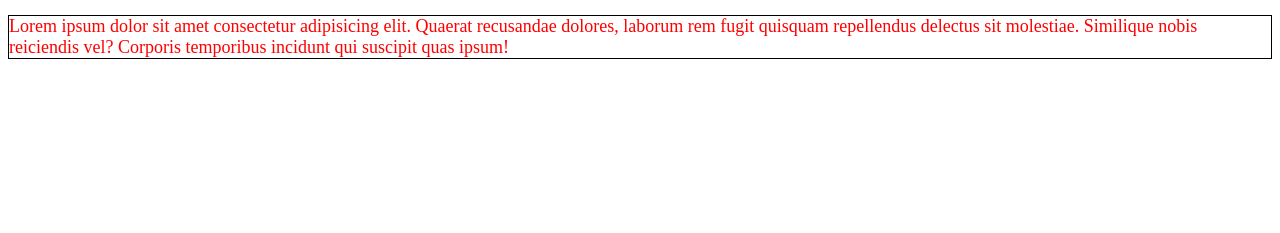
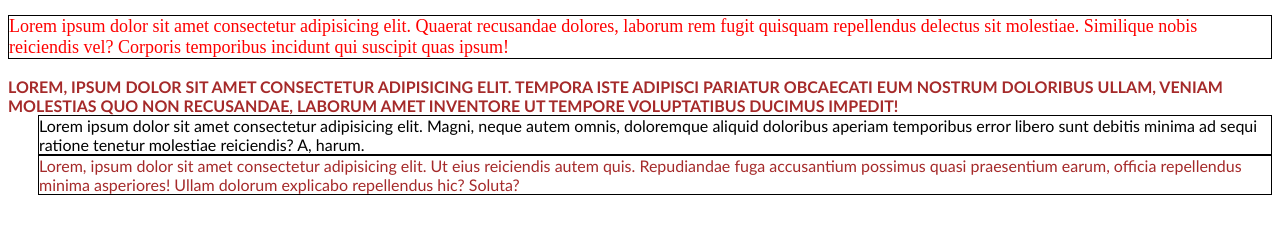
Before and after one commit to Fundamentos2122/prueba-franc97, a plain HTML site: page estilos.html in a window 1280 px wide. Shown: the part 127-360 px from the top of the page. Drawn offline with Linux system fonts and the light colour scheme.

Commit message:
2da estilos

```diff
--- a/estilos.css
+++ b/estilos.css
@@ -13,3 +13,44 @@ p {
 .border {
     border: 1px solid black;
 }
+
+/*Elemento que contenga el atributo puede llevar div o no */
+div[attr1] {
+    font-family: 'Trebuchet MS', 'Lucida Sans Unicode', 'Lucida Grande', 'Lucida Sans', Arial, sans-serif;
+}
+
+/*El valor del atribto debe ser completamente igual*/
+[attr1="Parrafo uno"]
+{
+    font-size: 20px;
+}
+
+/*El valor comienza con la cadena dada*/
+[attr1|="Parrafo"]
+{
+    font-weight: bold;
+}
+
+/*El valor comienza con los caracteres dados*/
+[attr1^="Pa"]
+{
+    color: brown;
+}
+
+/*El valor termine con los caracteres dados*/
+[attr1$="s"]
+{
+    margin-left: 30px;
+}
+
+/*El valor contiene la cadena dada*/
+[attr1~="Parrafo"]
+{
+    border: 1px solid black;
+}
+
+/*El valor contiene los caracteres dados*/
+[attr1*="u"]
+{
+    text-transform: uppercase;
+}
--- a/estilos.html
+++ b/estilos.html
@@ -20,5 +20,16 @@
 
     <p class="border">Lorem ipsum dolor sit amet consectetur adipisicing elit. Quaerat recusandae dolores, laborum rem fugit quisquam repellendus delectus sit molestiae. Similique nobis reiciendis vel? Corporis temporibus incidunt qui suscipit quas ipsum!</p>
 
+
+    <div attr1="Parrafo-uno">
+        Lorem, ipsum dolor sit amet consectetur adipisicing elit. Tempora iste adipisci pariatur obcaecati eum nostrum doloribus ullam, veniam molestias quo non recusandae, laborum amet inventore ut tempore voluptatibus ducimus impedit!
+    </div>
+
+    <div attr1="A Parrafo dos">Lorem ipsum dolor sit amet consectetur adipisicing elit. Magni, neque autem omnis, doloremque aliquid doloribus aperiam temporibus error libero sunt debitis minima ad sequi ratione tenetur molestiae reiciendis? A, harum.
+    </div>
+
+    <div attr1="Parrafo tres">Lorem, ipsum dolor sit amet consectetur adipisicing elit. Ut eius reiciendis autem quis. Repudiandae fuga accusantium possimus quasi praesentium earum, officia repellendus minima asperiores! Ullam dolorum explicabo repellendus hic? Soluta?
+    </div>
+
 </body>
 </html>
```
